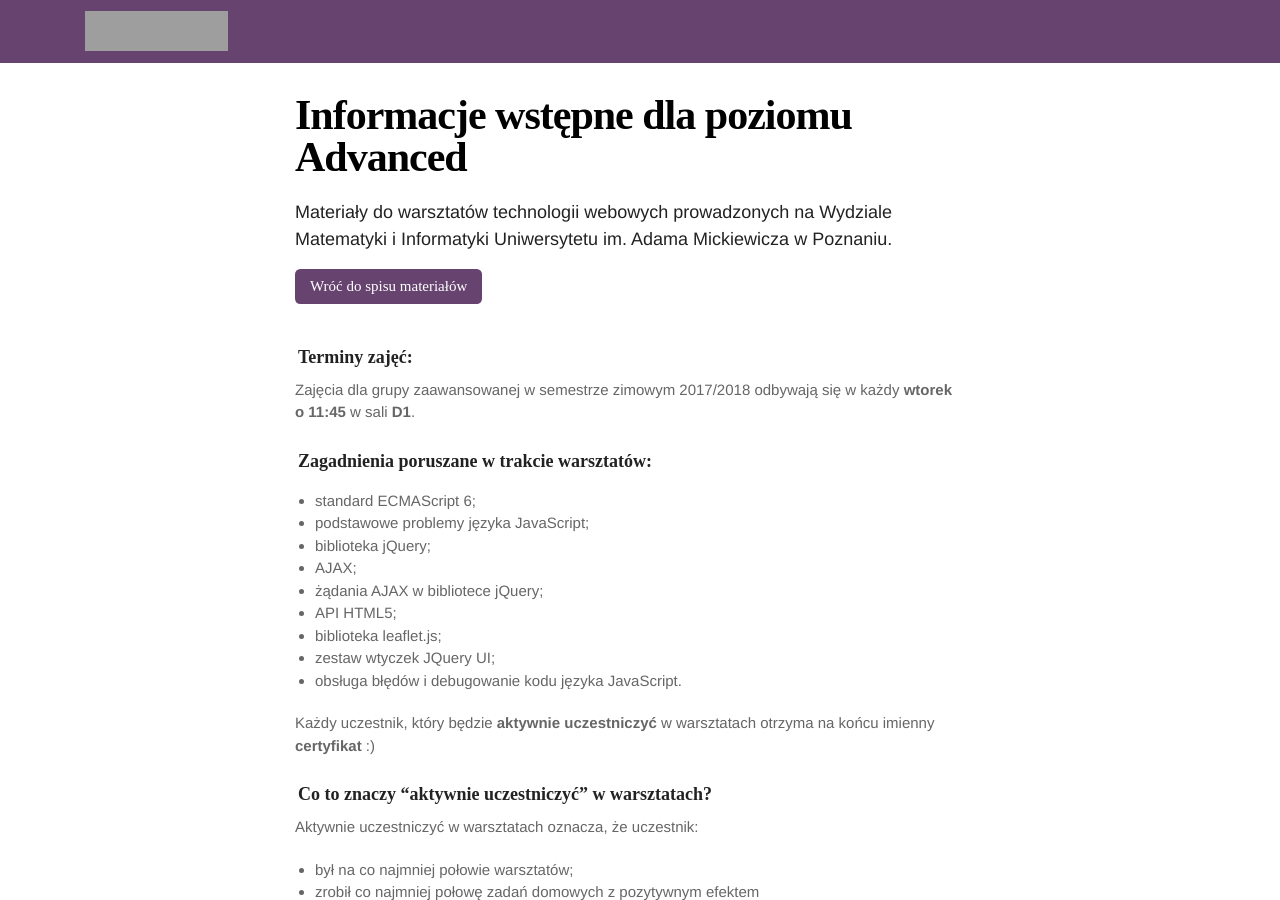
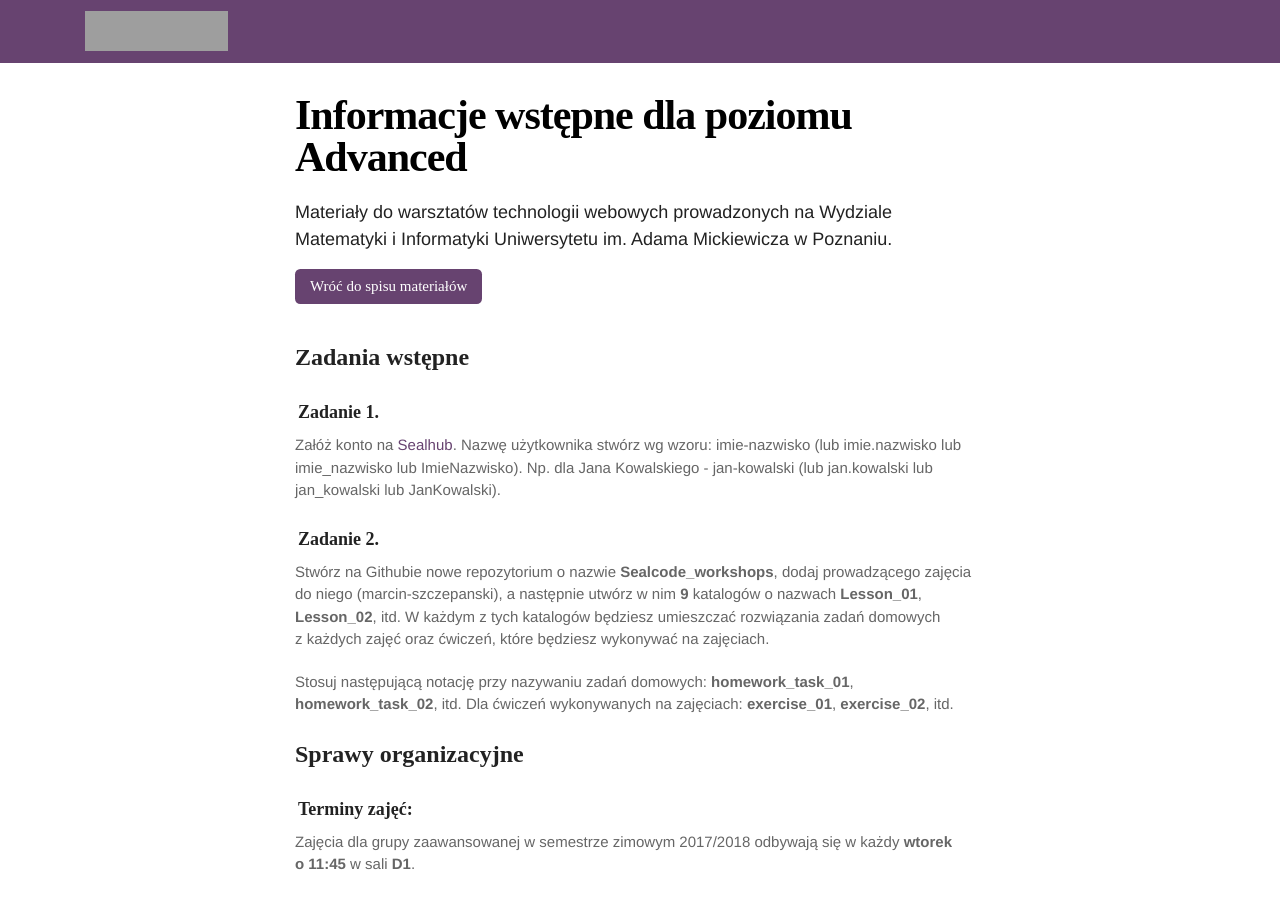
Before and after one commit to marcin-szczepanski/TWE, a Jekyll site: the page built from zajecia/2/informacje.md, in a window 1280 px wide and 900 px high. Built offline with Jekyll 4.4.1, drawn with Linux system fonts in a browser that asks for light colours; some web fonts are replaced; grey boxes are pictures that could not be loaded.

Commit message:
Update informacje.md

```diff
--- a/zajecia/2/informacje.md
+++ b/zajecia/2/informacje.md
@@ -7,6 +7,25 @@ layout: default
 	<a href="../../index.html" class="button-v button-module">Wróć do&nbsp;spisu materiałów</a>
 	<div style="clear: both;"></div>
 </div>
+
+## Zadania wstępne
+
+### Zadanie 1.
+
+Załóż konto na <a href="https://hub.sealcode.org/" target="blank">Sealhub</a>. Nazwę użytkownika stwórz wg wzoru:
+imie-nazwisko (lub imie.nazwisko lub imie_nazwisko lub ImieNazwisko). Np. dla Jana Kowalskiego - jan-kowalski (lub jan.kowalski lub jan_kowalski lub JanKowalski).
+
+### Zadanie 2.
+
+Stwórz na Githubie nowe repozytorium o&nbsp;nazwie **Sealcode_workshops**, dodaj prowadzącego zajęcia do&nbsp;niego (marcin-szczepanski),
+a&nbsp;następnie utwórz w&nbsp;nim **9** katalogów o&nbsp;nazwach **Lesson_01**, **Lesson_02**, itd.
+W&nbsp;każdym z&nbsp;tych katalogów będziesz umieszczać rozwiązania zadań domowych
+z&nbsp;każdych zajęć oraz&nbsp;ćwiczeń, które&nbsp;będziesz wykonywać na&nbsp;zajęciach.
+
+Stosuj następującą notację przy&nbsp;nazywaniu zadań domowych: **homework_task_01**, **homework_task_02**, itd.
+Dla&nbsp;ćwiczeń wykonywanych na&nbsp;zajęciach: **exercise_01**, **exercise_02**, itd.
+
+## Sprawy organizacyjne
 
 ### Terminy zajęć:
 Zajęcia dla grupy zaawansowanej w semestrze zimowym 2017/2018 odbywają się w każdy **wtorek o&nbsp;11:45** w&nbsp;sali **D1**.
```
